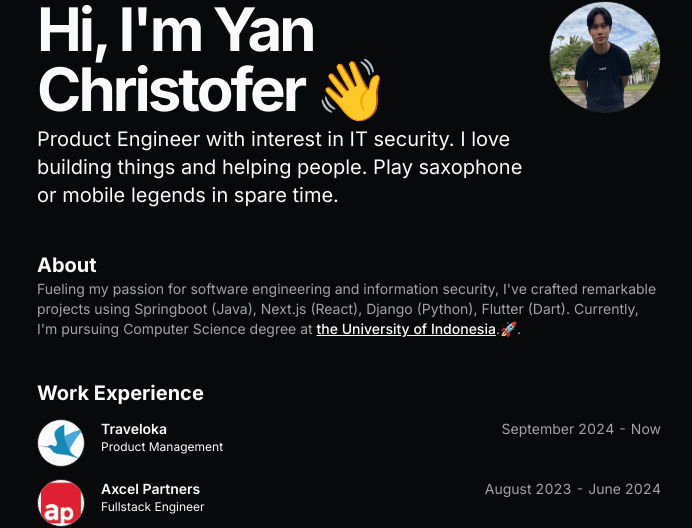
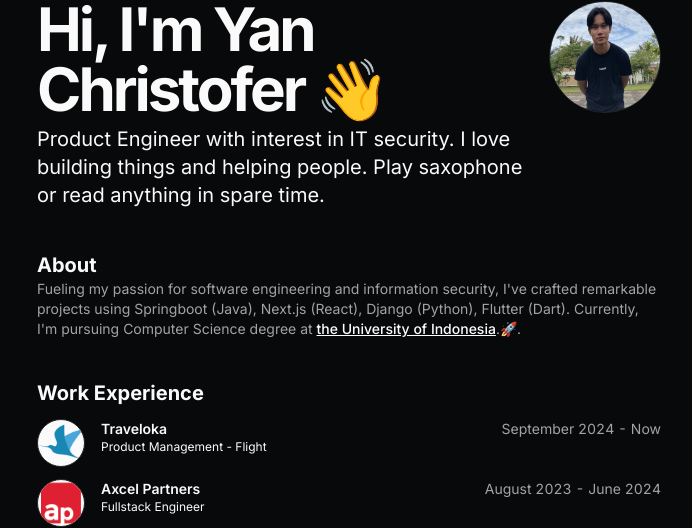
Before and after one commit to yancheesetofer/yanchris.tech, a Next.js app: page / in a window 1280 px wide. Shown: the part 89-617 px from the top of the page, without its empty margins (291-983 px from the left). Built offline with nearby package versions, Linux system fonts and the light colour scheme.

Commit message:
feat: update description.

```diff
--- a/src/data/resume.tsx
+++ b/src/data/resume.tsx
@@ -8,7 +8,7 @@
   location: "Jakarta, ID",
   locationLink: "https://www.google.com/maps/place/Jakarta",
   description:
-    "Product Engineer with interest in IT security. I love building things and helping people. Play saxophone or mobile legends in spare time.",
+    "Product Engineer with interest in IT security. I love building things and helping people. Play saxophone or read anything in spare time.",
   // summary:
   //   "At the end of 2022, I quit my job as a software engineer to go fulltime into building and scaling my own SaaS businesses. In the past, [I pursued a double degree in computer science and business](/#education), [interned at big tech companies in Silicon Valley](https://www.youtube.com/watch?v=d-LJ2e5qKdE), and [competed in over 21 hackathons for fun](/#hackathons). I also had the pleasure of being a part of the first ever in-person cohort of buildspace called [buildspace sf1](https://buildspace.so/sf1).",
   summary:
@@ -77,11 +77,12 @@
       href: "https://www.traveloka.com",
       badges: [],
       location: "Jakarta",
-      title: "Product Management",
+      title: "Product Management - Flight",
       logoUrl: "/traveloka.png",
       start: "September 2024",
       end: "Now",
-      description: "Flight Operations",
+      description:
+        "Assigned to flight system integration and performance sub team. Working closely with international flight aggregators (main focus) & airline API service.",
     },
     {
       company: "Axcel Partners",
```
